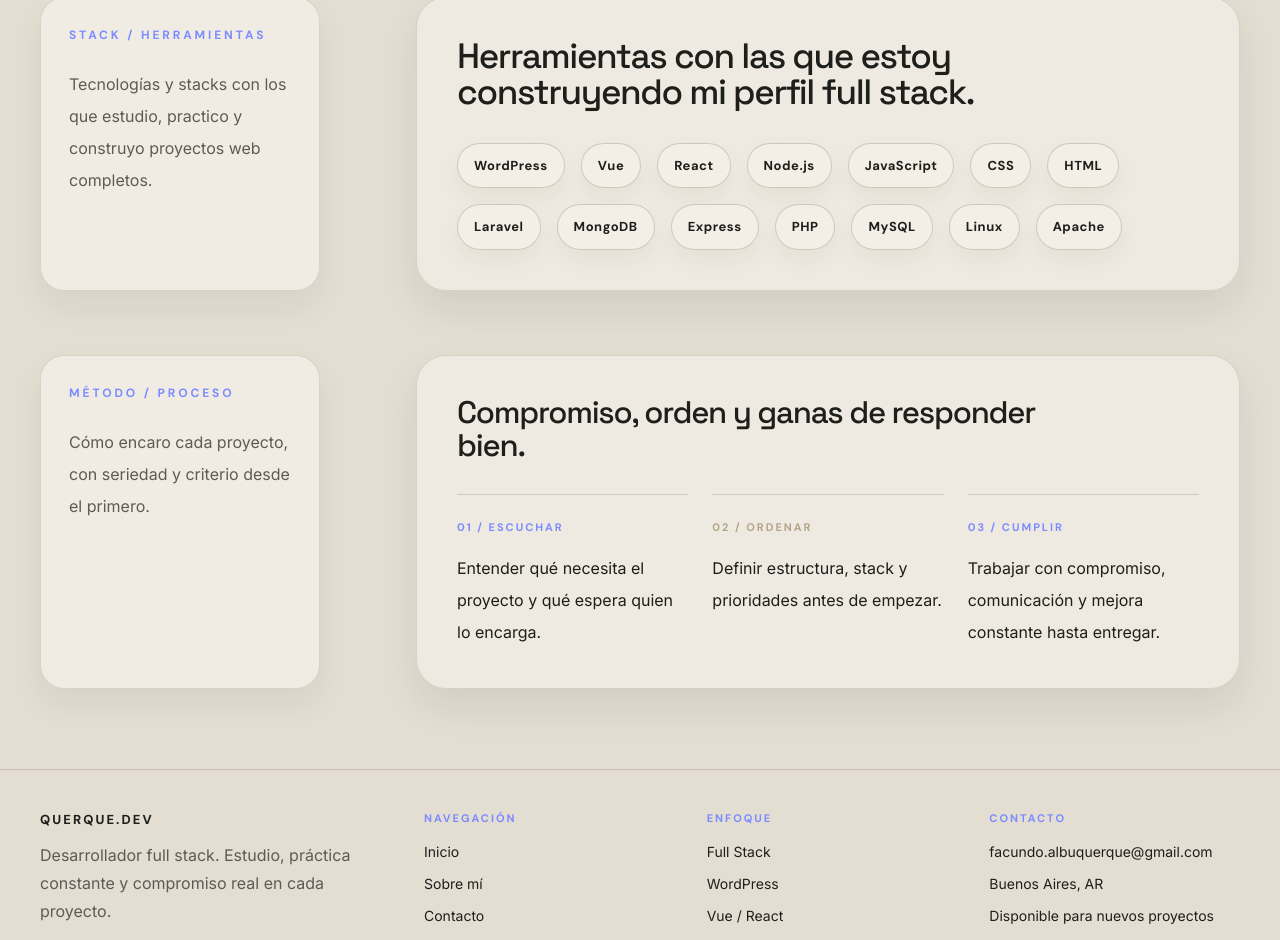
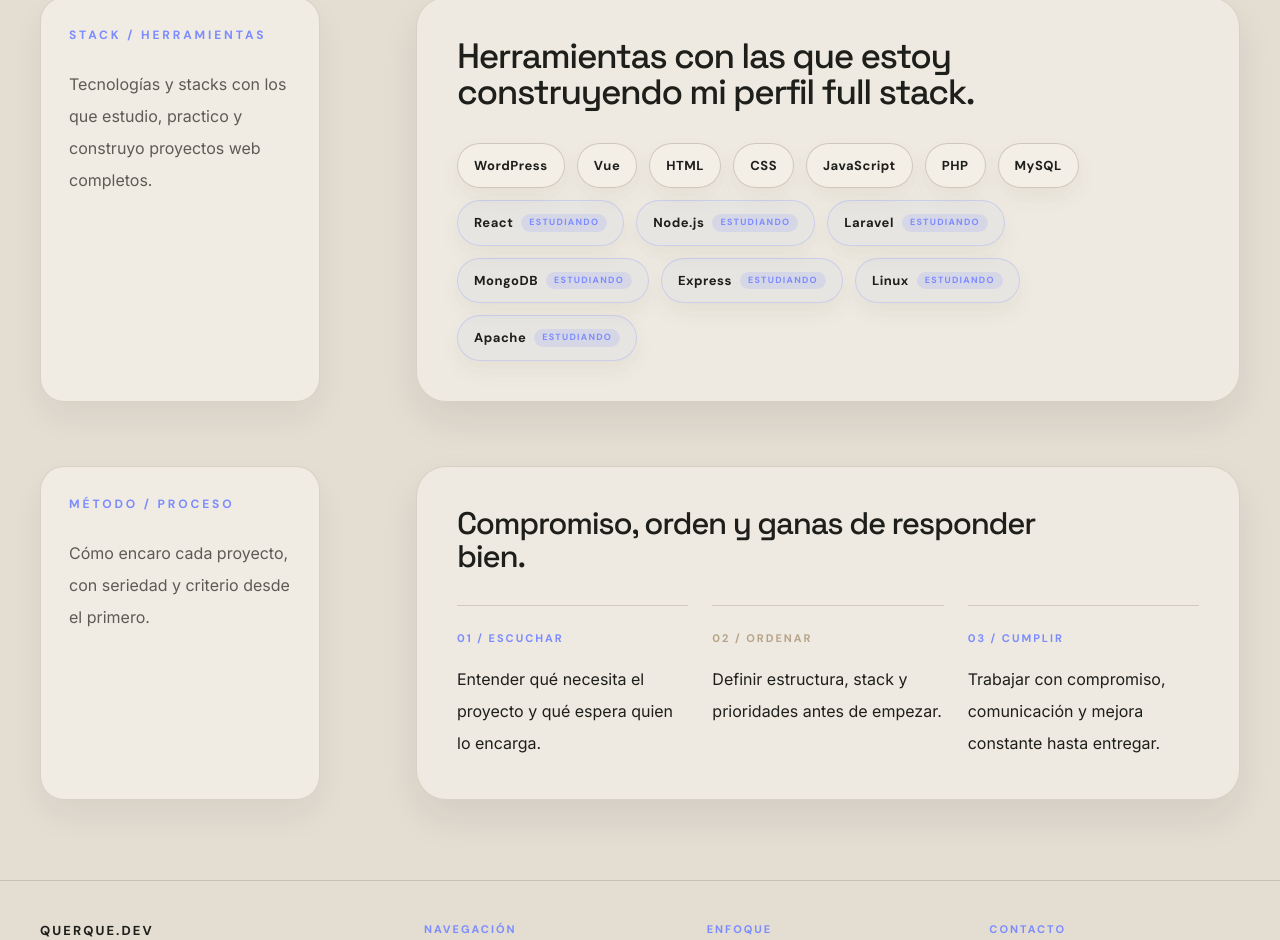
Before and after one commit to querques20/portafolio, a Vue app: page /sobre-mi in a window 1280 px wide. Shown: the part 1372-2312 px from the top of the page. Built offline with nearby package versions, Linux system fonts and the light colour scheme.

Commit message:
feat: mark advanced tools as 'estudiando' in About stack section

```diff
--- a/src/content/portfolio.js
+++ b/src/content/portfolio.js
@@ -67,8 +67,20 @@ export const aboutCards = [
 ]
 
 export const tools = [
-  'WordPress', 'Vue', 'React', 'Node.js', 'JavaScript',
-  'CSS', 'HTML', 'Laravel', 'MongoDB', 'Express', 'PHP', 'MySQL', 'Linux', 'Apache',
+  { name: 'WordPress', studying: false },
+  { name: 'Vue',       studying: false },
+  { name: 'HTML',      studying: false },
+  { name: 'CSS',       studying: false },
+  { name: 'JavaScript',studying: false },
+  { name: 'PHP',       studying: false },
+  { name: 'MySQL',     studying: false },
+  { name: 'React',     studying: true  },
+  { name: 'Node.js',   studying: true  },
+  { name: 'Laravel',   studying: true  },
+  { name: 'MongoDB',   studying: true  },
+  { name: 'Express',   studying: true  },
+  { name: 'Linux',     studying: true  },
+  { name: 'Apache',    studying: true  },
 ]
 
 export const steps = [
--- a/src/views/AboutView.vue
+++ b/src/views/AboutView.vue
@@ -80,14 +80,21 @@ const { pageRoot } = usePageIntro()
           <h3 class="max-w-[520px] font-['Space_Grotesk'] text-[2.2rem] font-medium leading-[1.04] tracking-[-.04em]" data-reveal>
             Herramientas con las que estoy construyendo mi perfil full stack.
           </h3>
-          <div class="mt-8 flex flex-wrap gap-4">
+          <div class="mt-8 flex flex-wrap gap-3">
             <span
               v-for="tool in tools"
-              :key="tool"
-              class="rounded-full border border-[rgba(207,199,187,.95)] bg-[rgba(243,239,231,.82)] px-4 py-3 font-['DM_Sans'] text-[13px] font-bold tracking-[.04em] shadow-[0_10px_22px_rgba(30,30,27,.05)]"
+              :key="tool.name"
+              class="inline-flex items-center gap-2 rounded-full border px-4 py-3 font-['DM_Sans'] text-[13px] font-bold tracking-[.04em] shadow-[0_10px_22px_rgba(30,30,27,.05)]"
+              :class="tool.studying
+                ? 'border-[rgba(124,140,255,.25)] bg-[rgba(124,140,255,.06)]'
+                : 'border-[rgba(207,199,187,.95)] bg-[rgba(243,239,231,.82)]'"
               data-card
             >
-              {{ tool }}
+              {{ tool.name }}
+              <span
+                v-if="tool.studying"
+                class="rounded-full bg-[rgba(124,140,255,.15)] px-2 py-0.5 font-['DM_Sans'] text-[9px] font-bold uppercase tracking-[.14em] text-[var(--accent)]"
+              >Estudiando</span>
             </span>
           </div>
         </section>
```
